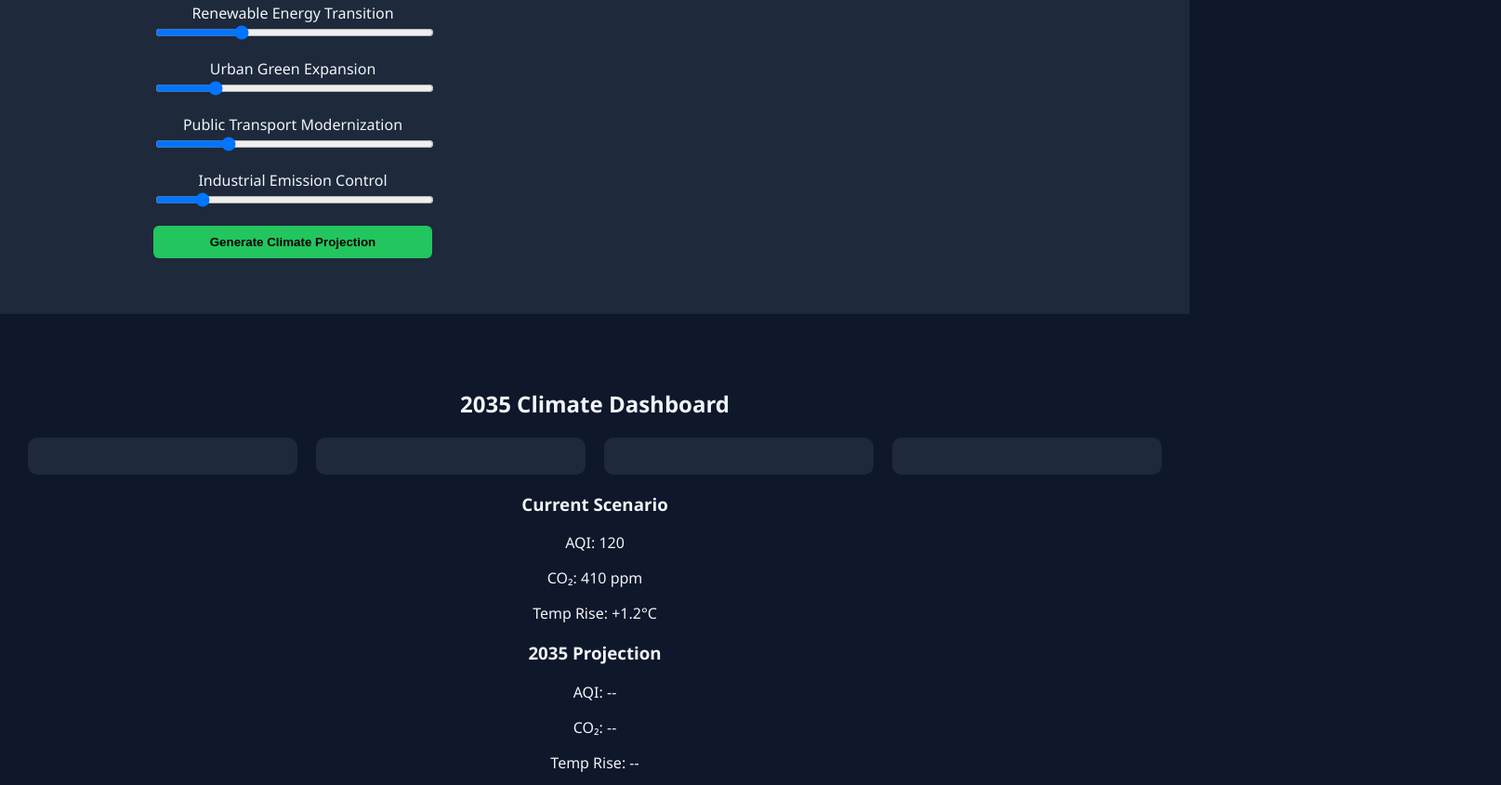
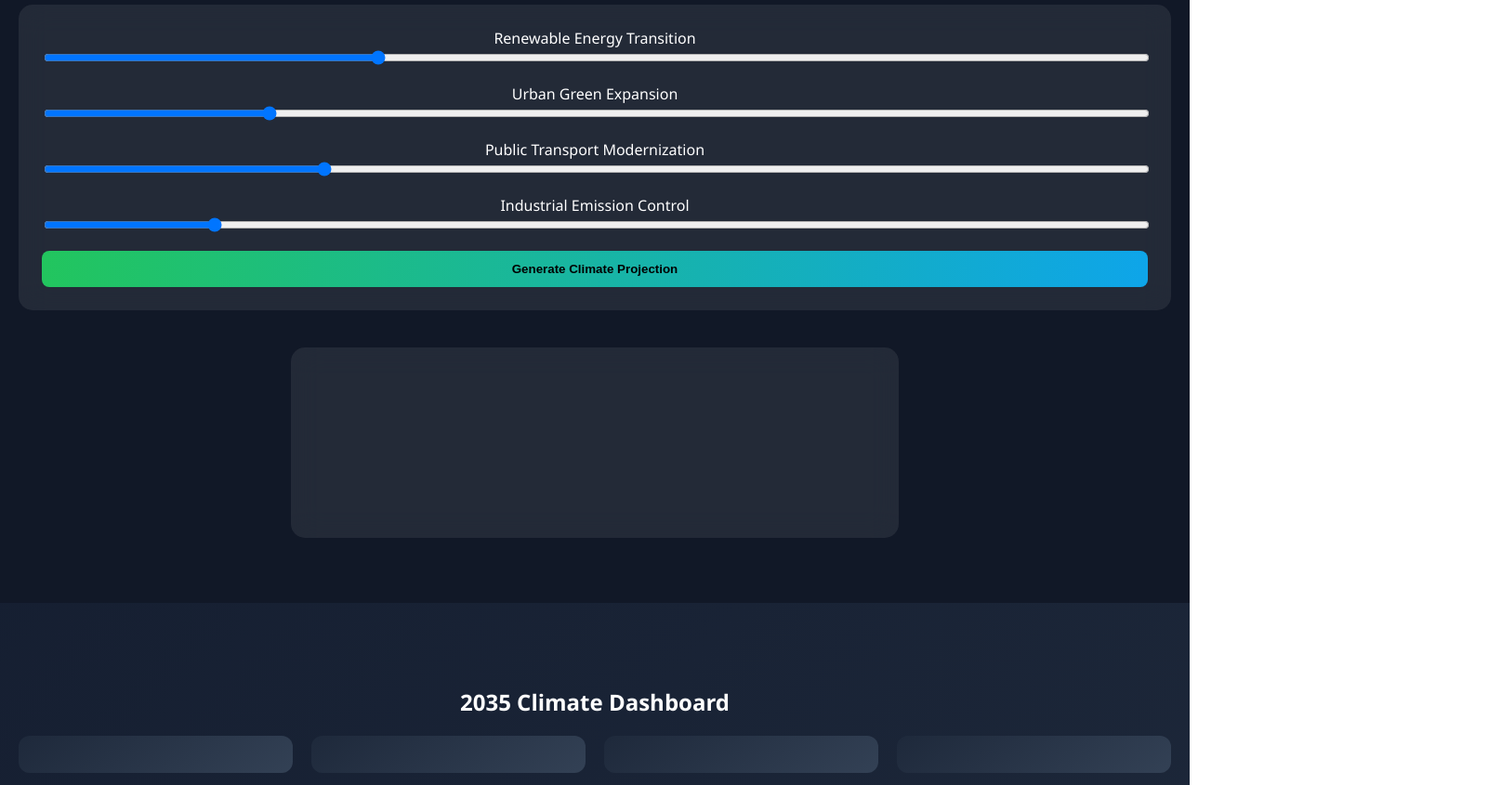
Before and after one commit to vishwasarve-cmd/ecomirror-pro, a plain HTML site: page index.html in a window 1280 px wide. Shown: the part 990-1835 px from the top of the page at 93% size, 1615 px wide, since content can reach past the window. Drawn offline with nearby package versions, Linux system fonts and the light colour scheme.

Commit message:
Update style.css

```diff
--- a/style.css
+++ b/style.css
@@ -1,68 +1,79 @@
 body {
     margin: 0;
     font-family: 'Segoe UI', sans-serif;
-    background: #0f172a;
-    color: #f1f5f9;
-    scroll-behavior: smooth;
+    background: linear-gradient(135deg, #0f172a, #1e293b);
+    color: white;
 }
 
 nav {
     display: flex;
     justify-content: space-between;
     padding: 15px 40px;
-    background: #111827;
-    position: sticky;
-    top: 0;
+    background: rgba(0,0,0,0.6);
+    backdrop-filter: blur(10px);
 }
 
 nav ul {
-    list-style: none;
     display: flex;
     gap: 20px;
+    list-style: none;
 }
 
 nav a {
-    color: #f1f5f9;
+    color: white;
     text-decoration: none;
-}
-
-.logo {
-    font-weight: bold;
 }
 
 .hero {
     text-align: center;
-    padding: 100px 20px;
-    background: linear-gradient(to right, #0ea5e9, #22c55e);
-    color: white;
+    padding: 120px 20px;
+    background: linear-gradient(90deg, #0ea5e9, #22c55e, #8b5cf6);
 }
 
 .cta {
     background: white;
     color: black;
-    padding: 10px 20px;
+    padding: 12px 25px;
+    border-radius: 30px;
     text-decoration: none;
-    border-radius: 5px;
+    font-weight: bold;
 }
 
 .section {
-    padding: 60px 20px;
+    padding: 70px 20px;
     text-align: center;
 }
 
 .dark {
-    background: #1e293b;
+    background: #111827;
+}
+
+.stats-grid {
+    display: flex;
+    justify-content: center;
+    gap: 30px;
+    flex-wrap: wrap;
+}
+
+.stat-card {
+    background: linear-gradient(145deg, #1e293b, #334155);
+    padding: 30px;
+    border-radius: 15px;
+    width: 220px;
 }
 
 .simulator-container {
     display: flex;
+    gap: 40px;
     flex-wrap: wrap;
-    gap: 30px;
     justify-content: center;
 }
 
-.controls {
-    width: 300px;
+.glass {
+    background: rgba(255,255,255,0.08);
+    padding: 25px;
+    border-radius: 15px;
+    backdrop-filter: blur(15px);
 }
 
 .controls input {
@@ -72,42 +83,51 @@
 
 .controls button {
     width: 100%;
-    padding: 10px;
-    background: #22c55e;
+    padding: 12px;
+    background: linear-gradient(90deg, #22c55e, #0ea5e9);
     border: none;
-    border-radius: 6px;
+    border-radius: 8px;
     font-weight: bold;
     cursor: pointer;
 }
 
-.results {
-    display: flex;
+.dashboard-grid {
+    display: grid;
+    grid-template-columns: repeat(auto-fit, minmax(200px, 1fr));
     gap: 20px;
 }
 
-.card {
-    background: #334155;
+.info-card {
+    background: linear-gradient(145deg, #1e293b, #334155);
     padding: 20px;
-    border-radius: 10px;
+    border-radius: 12px;
+}
+
+.comparison-grid {
+    display: flex;
+    gap: 30px;
+    justify-content: center;
+    margin-top: 40px;
+    flex-wrap: wrap;
+}
+
+.compare-card {
+    padding: 25px;
+    border-radius: 15px;
     width: 250px;
 }
 
-.dashboard-grid {
-    display: flex;
-    justify-content: center;
-    gap: 20px;
-    flex-wrap: wrap;
+.current {
+    background: #334155;
 }
 
-.info-card {
-    background: #1e293b;
-    padding: 20px;
-    border-radius: 10px;
-    width: 250px;
+.future {
+    background: linear-gradient(145deg, #0ea5e9, #22c55e);
+    color: black;
 }
 
 footer {
-    padding: 20px;
+    padding: 25px;
     text-align: center;
     background: #111827;
 }
```
